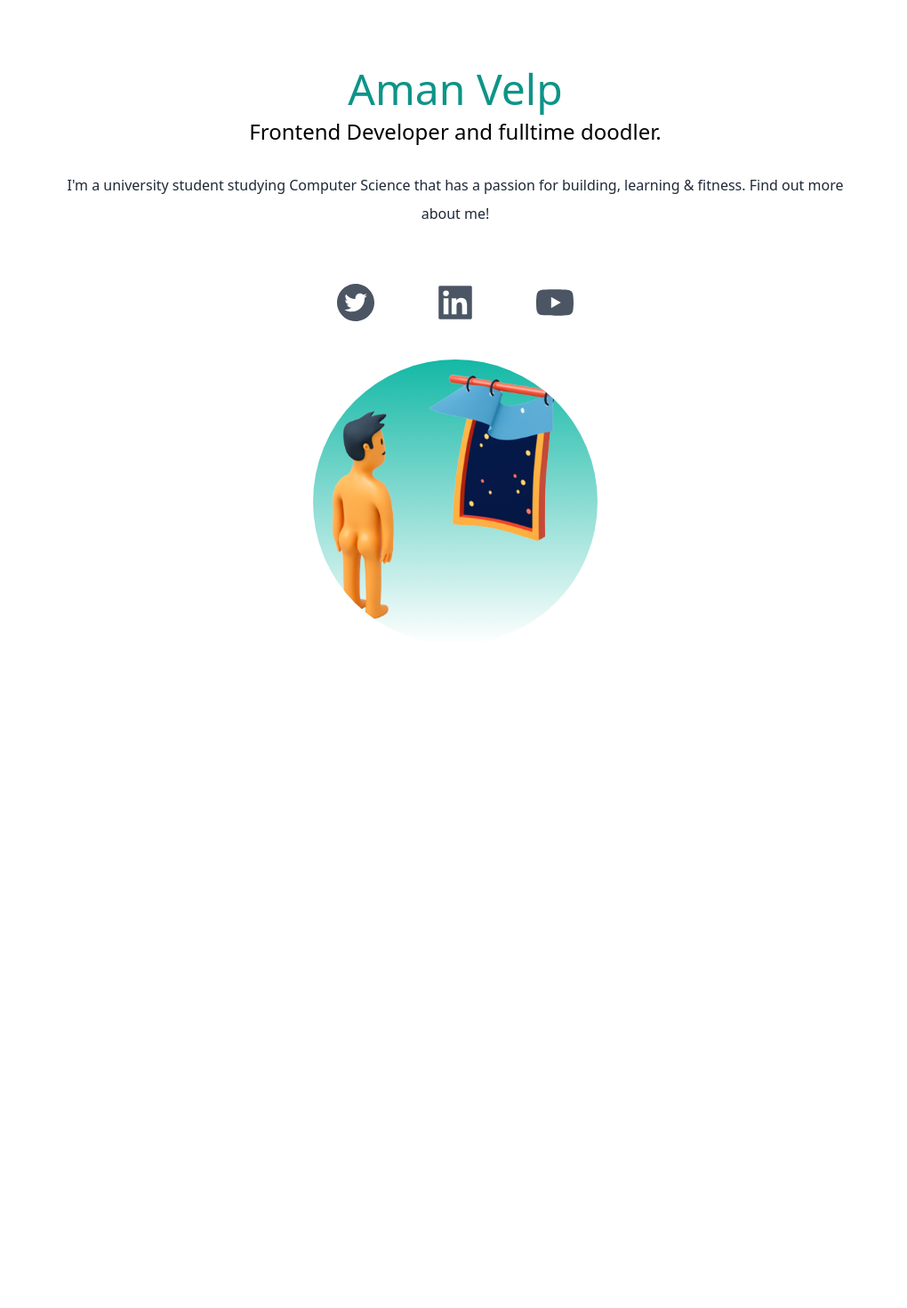
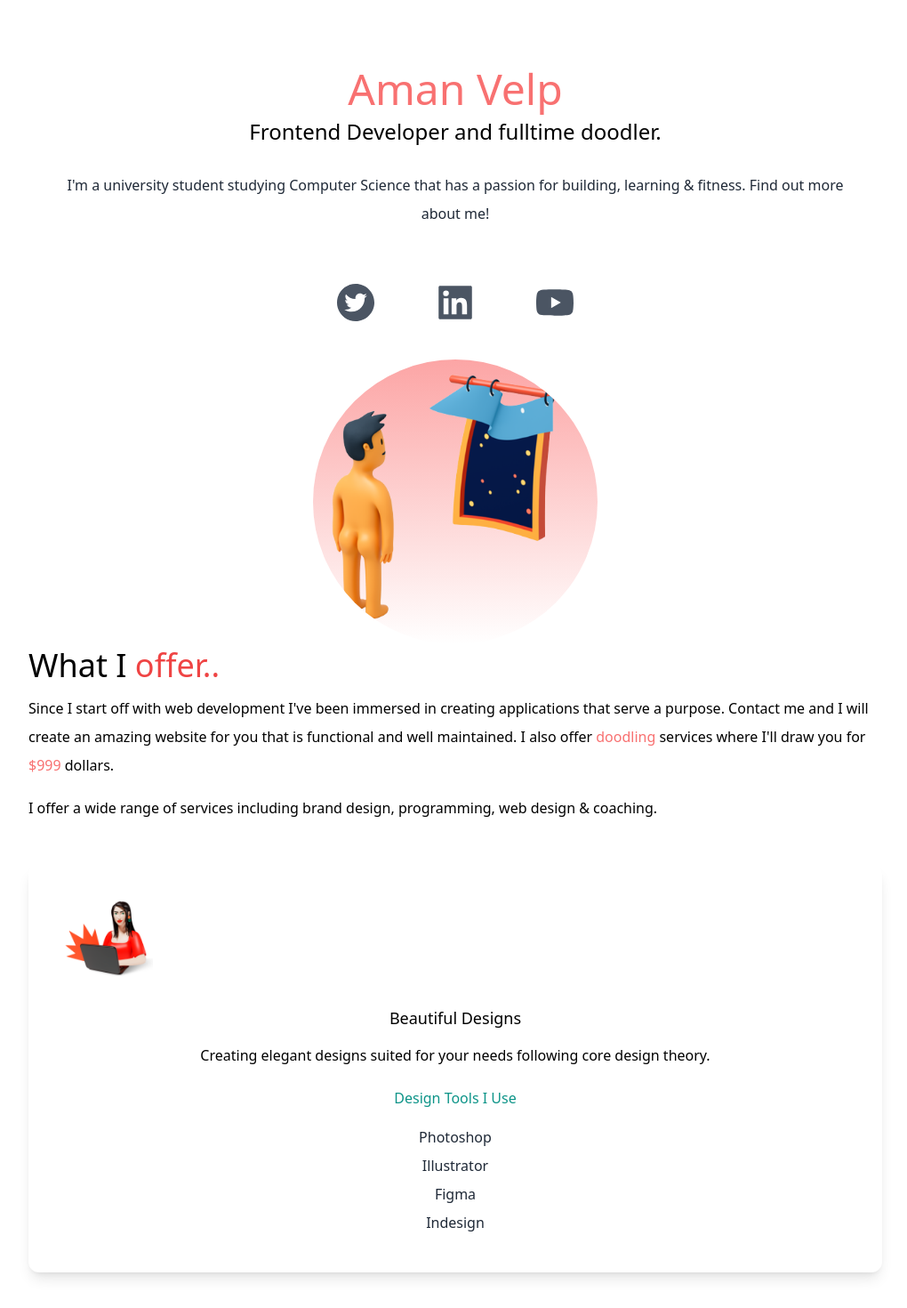
Before and after one commit to VelpCode/react-app, a Next.js app in the folder react-app/: page / in a window 1280 px wide. Shown: the part 132-1602 px from the top of the page at 89% size, without its empty margins (128-1148 px from the left). Before the commit the page ends 856 px from the top, so only its background shows below. Built offline with nearby package versions, Linux system fonts and the light colour scheme.

Commit message:
fixing tailwind proprties

```diff
--- a/react-app/src/pages/index.js
+++ b/react-app/src/pages/index.js
@@ -4,6 +4,7 @@ import {BsFillMoonStarsFill} from 'react-icons/bs';
 import {AiFillTwitterCircle, AiFillLinkedin, AiFillYoutube} from "react-icons/ai"
 import Image from "next/image";
 import deved from '/public/Aman5.png'
+import help from "/public/help1.png"
 import { useState } from "react"
 
   export default function Home() {
@@ -22,13 +23,13 @@ import { useState } from "react"
             <h1 className ="text-4xl font-semibold dark:text-white">Velp</h1>
             <ul className = "flex items-center">
               <li>
-                <BsFillMoonStarsFill onClick={() => setDarkMode(!darkMode)} className = "cursor-pointer text-2xl"/>
+                <BsFillMoonStarsFill onClick={() => setDarkMode(!darkMode)} className = "cursor-pointer text-2xl dark:text-white"/>
               </li>
-              <li><a className = "bg-gradient-to-r from-cyan-500 to-teal-500 text-white px-4 py-2 border-none rounded-md ml-8" href="#">Resume</a></li>
+              <li><a className = "bg-gradient-to-r from-red-300 to-red-500 text-white px-4 py-2 border-none rounded-md ml-8" href="#">Resume</a></li>
             </ul>
           </nav>
           <div className = "text-center p-10 dark:text-white">
-            <h2 className ="text-5xl py2 text-teal-600 font-medium">Aman Velp</h2>
+            <h2 className ="text-5xl py2 text-red-400 font-medium">Aman Velp</h2>
             <h3 className = "text-2xl py-2">Frontend Developer and fulltime doodler.</h3>
             <p className = "text-md py-5 leading-8 text-gray-800 dark:text-white">I'm a university student studying Computer Science that has a passion for
               building, learning & fitness. Find out more about me!
@@ -39,10 +40,38 @@ import { useState } from "react"
             <AiFillLinkedin />
             <AiFillYoutube />
           </div>
-          <div className = "relative mx-auto bg-gradient-to-b from-teal-500 rounded-full w-80 h-80 mt-10 overflow-hidden">
+          <div className = "relative mx-auto bg-gradient-to-b from-red-300 rounded-full w-80 h-80 mt-10 overflow-hidden">
             <Image src={deved} layout ="fill" objectFit = "cover"/>
           </div>
 
+        </section>
+
+        <section>
+        <div>
+          <h3 className = "text-4xl py-1">What I <span className = "text-red-500">offer..</span></h3>
+          <p className = "text-md py-2 leading-8 text-gray-80">Since I start off with web development I've been immersed in creating applications that serve a purpose. Contact me and I will create an amazing website for you that is functional
+            and well maintained. I also offer  <span className = "text-red-400">doodling</span> services where I'll draw you for <span className = "text-red-400">$999</span> dollars.
+          </p>
+          <p className = "text-md py-2 leading-8 text-gray-80"> I offer a wide range of services including brand design, programming, web design & coaching.
+          </p>
+          </div>
+          <div className="lg:flex gap-10">
+            <div className="text-center shadow-lg p-10 rounded-xl my-10  dark:bg-white flex-1">
+              <Image src={help} width={100} height={100} />
+              <h3 className="text-lg font-medium pt-8 pb-2  ">
+                Beautiful Designs
+              </h3>
+              <p className="py-2">
+                Creating elegant designs suited for your needs following core
+                design theory.
+              </p>
+              <h4 className="py-4 text-teal-600">Design Tools I Use</h4>
+              <p className="text-gray-800 py-1">Photoshop</p>
+              <p className="text-gray-800 py-1">Illustrator</p>
+              <p className="text-gray-800 py-1">Figma</p>
+              <p className="text-gray-800 py-1">Indesign</p>
+            </div>
+          </div>
         </section>
       </main>
     </div>
```
Also changed, not shown: react-app/public/WebDesign.png (added), react-app/public/help1.png (added).
